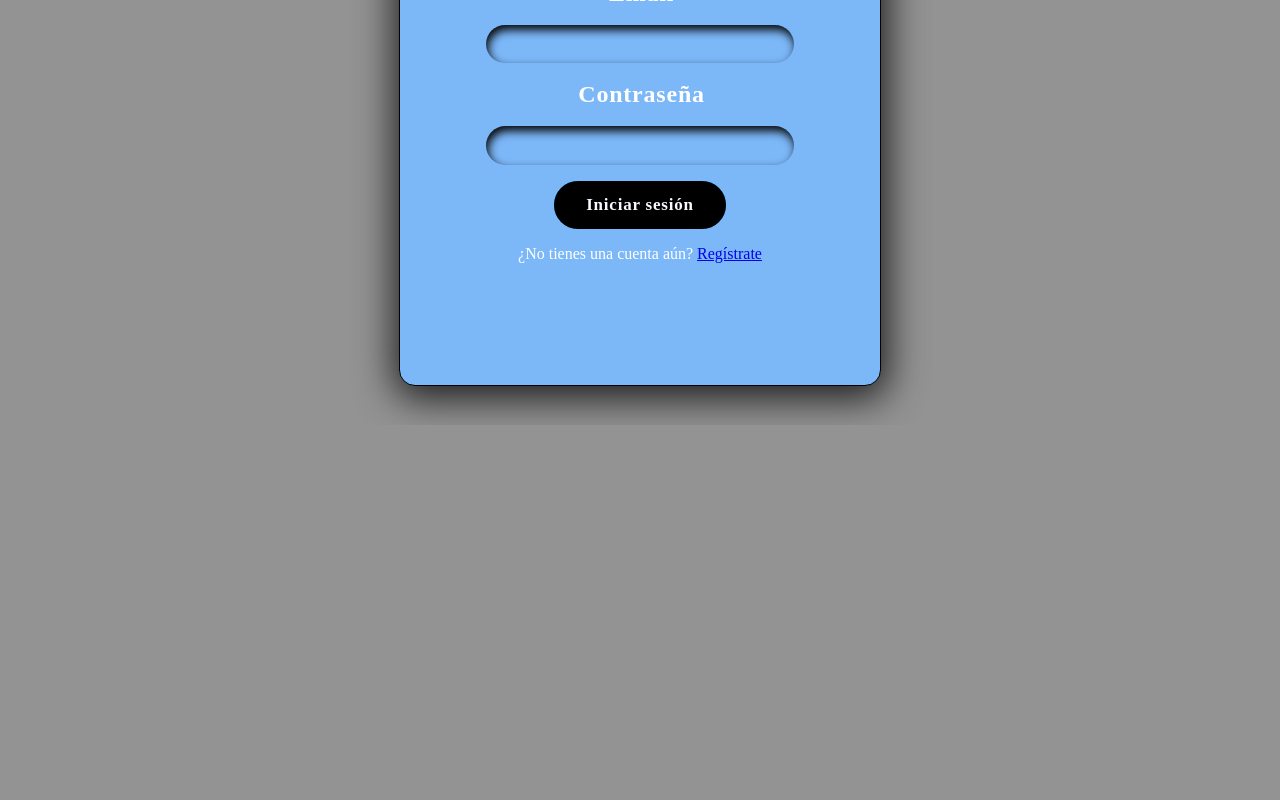
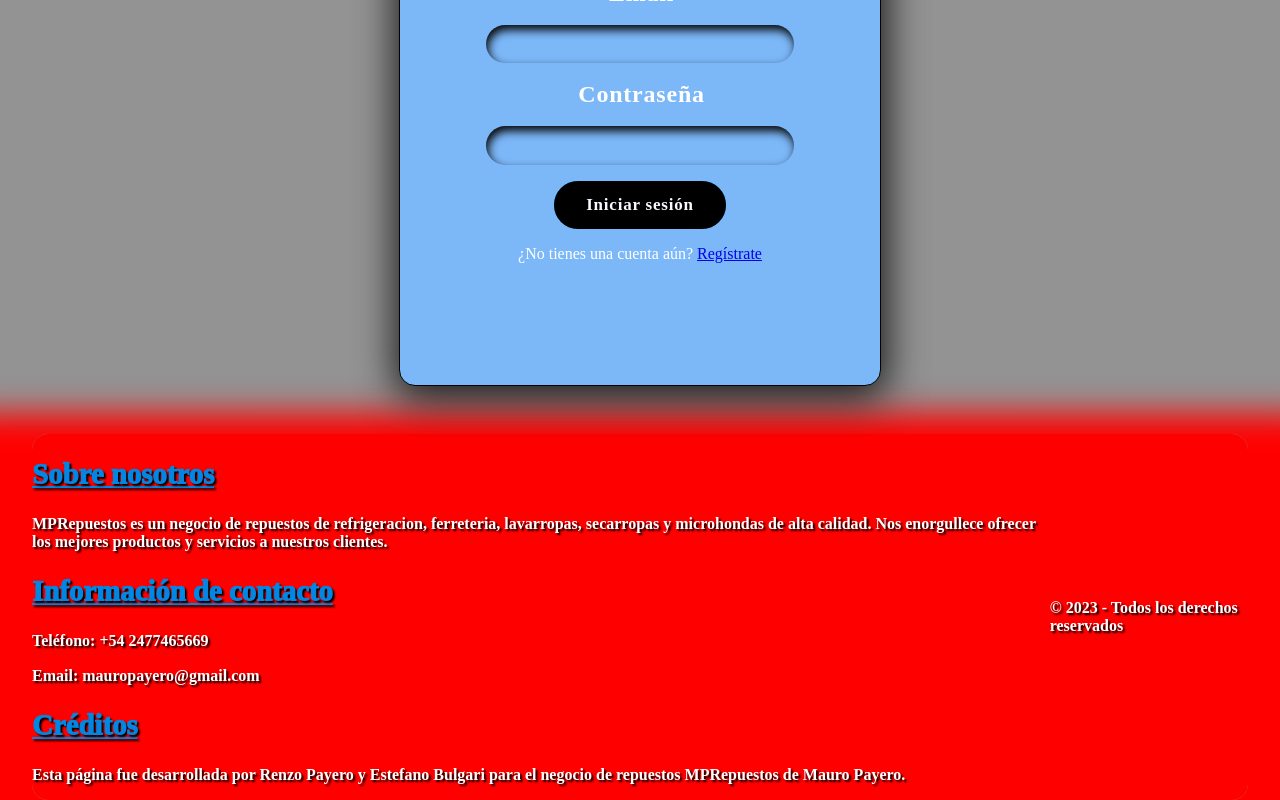
Before and after one commit to renpayero/frontendMCGA, a React (Vite) app: page /login in a window 1280 px wide. Shown: the part 375-1175 px from the top of the page. Before the commit the page ends 800 px from the top, so only its background shows below. Built offline with nearby package versions, Linux system fonts and the light colour scheme.

Commit message:
realizamos el footer

```diff
--- a/src/App.jsx
+++ b/src/App.jsx
@@ -28,6 +28,26 @@ const App = () => {
                 <Route path="/add-product" element={<ProductFormPage />} />
               </Route>
             </Routes>
+            <footer>
+              <div className="footer-content">
+                <div className="about-us">
+                  <h2>Sobre nosotros</h2>
+                  <p>MPRepuestos es un negocio de repuestos de refrigeracion, ferreteria, lavarropas, secarropas y microhondas de alta calidad. Nos enorgullece ofrecer los mejores productos y servicios a nuestros clientes.</p>
+                </div>
+                <div className="contact-info">
+                  <h2>Información de contacto</h2>
+                  <p>Teléfono: <a href="tel:+542477465669">+54 2477465669</a></p>
+                  <p>Email: <a href="mailto:mauropayero@gmail.com">mauropayero@gmail.com</a></p>
+                </div>
+                <div className="credits">
+                  <h2>Créditos</h2>
+                  <p>Esta página fue desarrollada por Renzo Payero y Estefano Bulgari para el negocio de repuestos MPRepuestos de Mauro Payero.</p>
+                </div>
+              </div>
+              <div className="footer-bottom">
+                <p>© 2023 - Todos los derechos reservados</p>
+              </div>
+            </footer>
           </main>
         </BrowserRouter>
       </ProductsProvider>
--- a/src/components/ProductCard.jsx
+++ b/src/components/ProductCard.jsx
@@ -27,7 +27,7 @@ const ProductCard = ({ product, setModal, completForm, mostrarFooter }) => {
           Precio: <span>${precio}</span>
         </p>
         <p>
-          Cantidad: <span>{stock}</span>
+          Stock: <span>{stock}</span>
         </p>
         <p>
           Descripcion: <span>{descripcion}</span>
@@ -83,7 +83,7 @@ const ProductCard = ({ product, setModal, completForm, mostrarFooter }) => {
                 ></path>
               </g>
             </svg>
-            <span className="lable">Edit</span>
+            <span className="lable">Editar</span>
           </button>
         </footer>
       )}
--- a/src/index.css
+++ b/src/index.css
@@ -14,3 +14,35 @@ h1 {
   font-size: 4rem;
   font-weight: bold;
 }
+
+footer{
+  display: flex;
+  justify-content: center;
+  align-items: center;
+  width: 100%;
+  box-sizing: border-box;
+  background: #939393;
+  border-radius: 1rem;
+  margin-top: 2rem;
+  background: linear-gradient(360deg, #ff0000 100%, #939393 99%);
+  box-shadow: 0px 5rem 2rem 6.3rem #ff0000;
+  text-shadow: 2px 2px 2px #000000;
+  font-weight: 600;
+}
+
+footer a{
+  text-decoration: none;
+  color: #ffffff;
+  text-shadow: 2px 2px 2px #000000;
+}
+
+footer a:hover{
+  color: #0087E4;
+}
+
+footer h2{
+  color: #0087E4;
+  font-size: 1.8rem;
+  font-weight: 1000;
+  text-decoration: underline;
+}
--- a/src/pages/ProductsPage.jsx
+++ b/src/pages/ProductsPage.jsx
@@ -14,7 +14,7 @@ import "react-toastify/dist/ReactToastify.css";
 
 const ProductsPage = () => {
   const { getProducts, products, updateProduct } = useProducts();
-  const { register, handleSubmit, setValue } = useForm();
+  const { register, handleSubmit, setValue, formState: { errors }, } = useForm();
   const [modal, setModal] = useState(false);
   const [mostrarFooter, setMostrarFooter] = useState(true); //hace que no se muestren los botones(eliminar,editar) de la card en este componente y si en el de la ruta privada.
 
@@ -58,23 +58,37 @@ const ProductsPage = () => {
                   <div className="close">Close</div>
                 </button>
                 <div>
-                  <label htmlFor="">Nombre</label>
+                  <label htmlFor="nombre">Nombre</label>
+                  {errors.nombre && (
+                    <p className="errorsInputs">Nombre es requerido</p>
+                  )}
                   <input type="text" {...register("nombre", { required: true })} />
                 </div>
                 <div>
-                  <label htmlFor="">Precio</label>
+                  <label htmlFor="precio">Precio</label>
+                  {errors.precio && (
+                    <p className="errorsInputs">Precio es requerido</p>
+                  )}
                   <input type="number" {...register("precio", { required: true })} />
                 </div>
                 <div>
-                  <label htmlFor="">Stock</label>
+                  <label htmlFor="stock">Stock</label>
+                  {errors.stock && <p className="errorsInputs">Stock es requerido</p>}
                   <input type="number" {...register("stock", { required: true })} />
                 </div>
                 <div>
-                  <label htmlFor="">Descripción</label>
-                  <input type="text" {...register("descripcion", { required: true })} />
-                </div>
-                <div>
-                  <label htmlFor="">Categoría</label>
+                  <label htmlFor="descripcion">Descripción</label>
+                  {errors.descripcion && (
+                    <p className="errorsInputs">Descripcion es requerido</p>
+                  )}
+                  <input
+                    type="text"
+                    {...register("descripcion", { required: true })}
+                  />
+                  <label htmlFor="categoria">Categoría</label>
+                  {errors.categoria && (
+                    <p className="errorsInputs">Categoria es requerido</p>
+                  )}
                   <input type="text" {...register("categoria", { required: true })} />
                 </div>
                 <button className='btnForm' type='sumbit'>
--- a/src/stylesheets/navbar/navbar.css
+++ b/src/stylesheets/navbar/navbar.css
@@ -2,6 +2,7 @@ nav {
   display: flex;
   justify-content: space-between;
   align-items: center;
+  position: relative;
   height: 4rem;
   padding: 1rem 2rem;
   background: #939393;
@@ -40,7 +41,7 @@ nav a:hover {
   color: #0087E4;
 }
 
-nav a:hover::after {
+nav ul a:hover::after {
   content: "";
   width: 30%;
   height: 3px;
```
